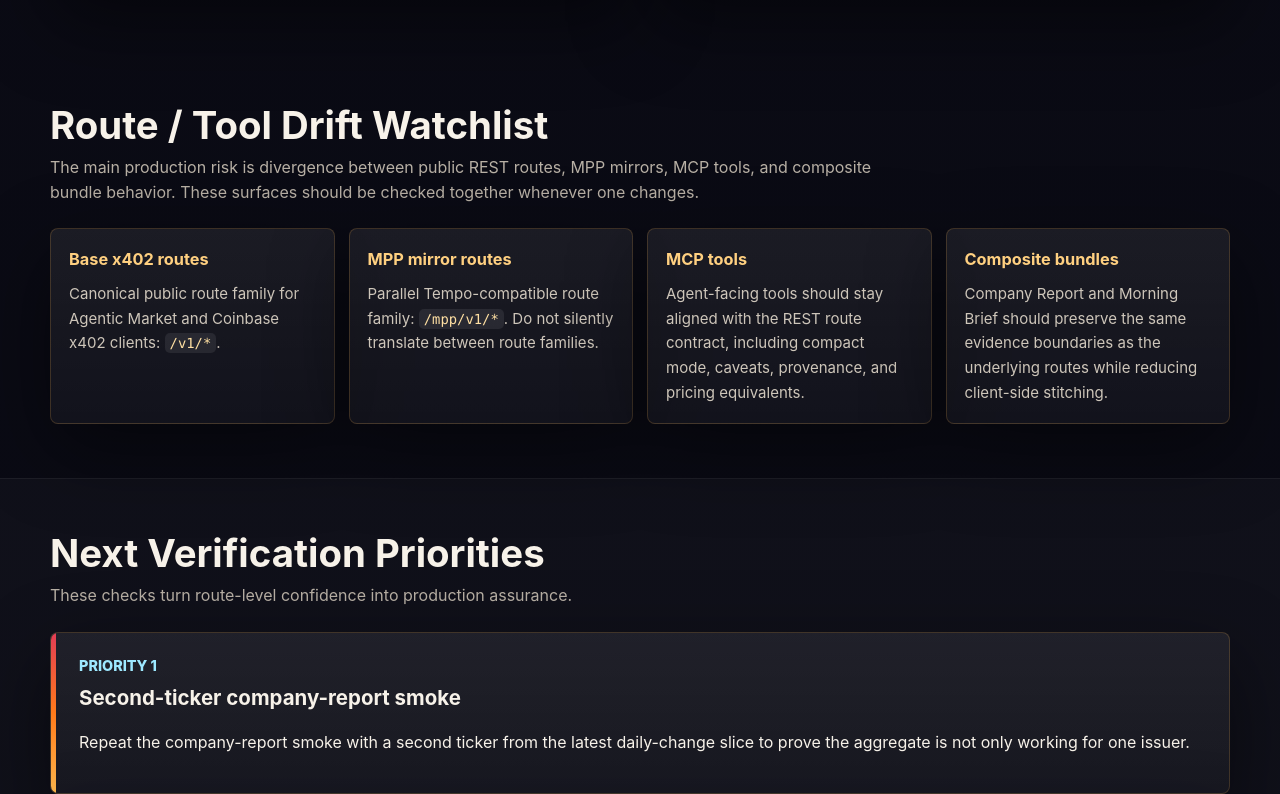
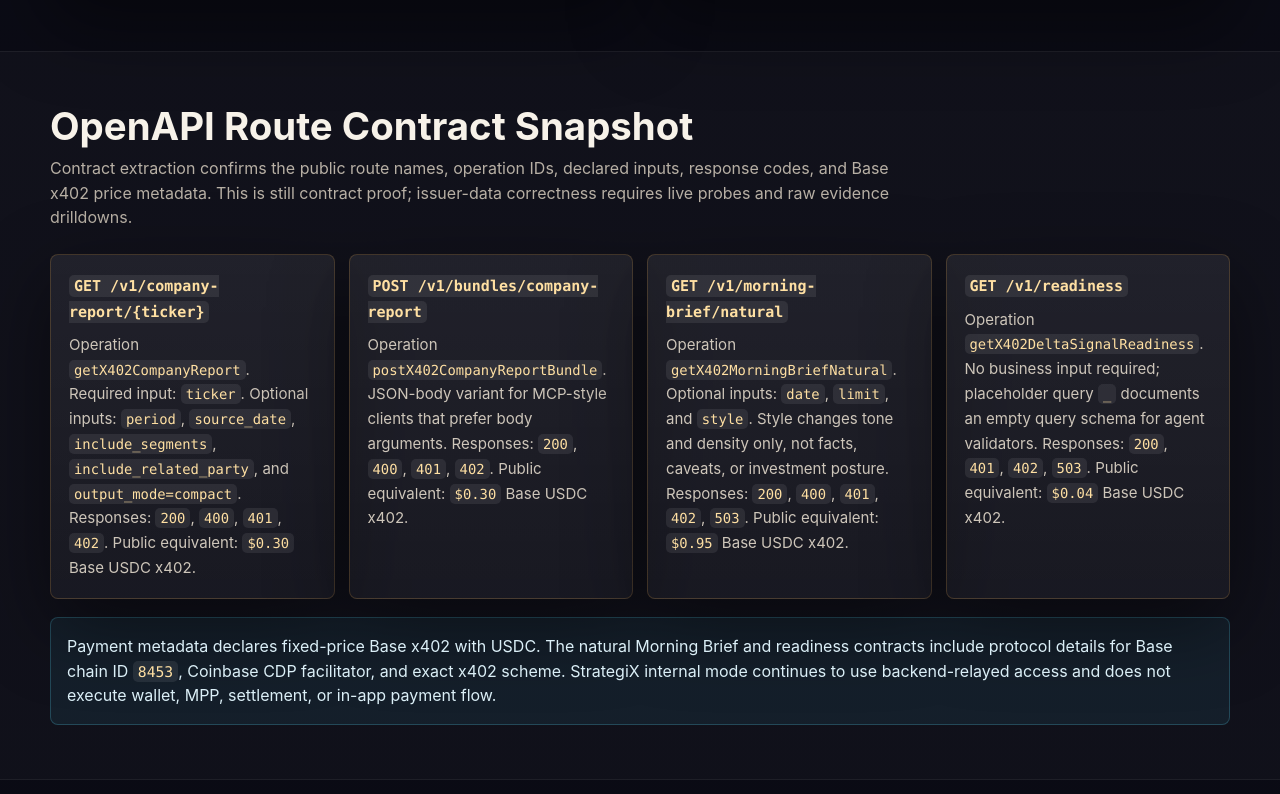
Before and after one commit to aitrailblazer/deltasignal-atlas-codex-plugin, a plain HTML site: page whats-new.html in a window 1280 px wide. Shown: the part 6836-7630 px from the top of the page. Drawn offline with Linux system fonts and the light colour scheme.

Commit message:
Add detailed DeltaSignal route contract snapshot

```diff
--- a/whats-new.html
+++ b/whats-new.html
@@ -703,6 +703,36 @@ Estimated public x402 equivalent for readiness + company report + Morning Brief:
       </div>
     </section>
 
+    <section class="section alt">
+      <div class="wrap">
+        <div class="section-head">
+          <h2>OpenAPI Route Contract Snapshot</h2>
+          <p>Contract extraction confirms the public route names, operation IDs, declared inputs, response codes, and Base x402 price metadata. This is still contract proof; issuer-data correctness requires live probes and raw evidence drilldowns.</p>
+        </div>
+        <div class="grid">
+          <div class="card">
+            <strong><code>GET /v1/company-report/{ticker}</code></strong>
+            <span>Operation <code>getX402CompanyReport</code>. Required input: <code>ticker</code>. Optional inputs: <code>period</code>, <code>source_date</code>, <code>include_segments</code>, <code>include_related_party</code>, and <code>output_mode=compact</code>. Responses: <code>200</code>, <code>400</code>, <code>401</code>, <code>402</code>. Public equivalent: <code>$0.30</code> Base USDC x402.</span>
+          </div>
+          <div class="card">
+            <strong><code>POST /v1/bundles/company-report</code></strong>
+            <span>Operation <code>postX402CompanyReportBundle</code>. JSON-body variant for MCP-style clients that prefer body arguments. Responses: <code>200</code>, <code>400</code>, <code>401</code>, <code>402</code>. Public equivalent: <code>$0.30</code> Base USDC x402.</span>
+          </div>
+          <div class="card">
+            <strong><code>GET /v1/morning-brief/natural</code></strong>
+            <span>Operation <code>getX402MorningBriefNatural</code>. Optional inputs: <code>date</code>, <code>limit</code>, and <code>style</code>. Style changes tone and density only, not facts, caveats, or investment posture. Responses: <code>200</code>, <code>400</code>, <code>401</code>, <code>402</code>, <code>503</code>. Public equivalent: <code>$0.95</code> Base USDC x402.</span>
+          </div>
+          <div class="card">
+            <strong><code>GET /v1/readiness</code></strong>
+            <span>Operation <code>getX402DeltaSignalReadiness</code>. No business input required; placeholder query <code>_</code> documents an empty query schema for agent validators. Responses: <code>200</code>, <code>401</code>, <code>402</code>, <code>503</code>. Public equivalent: <code>$0.04</code> Base USDC x402.</span>
+          </div>
+        </div>
+        <div class="note">
+          Payment metadata declares fixed-price Base x402 with USDC. The natural Morning Brief and readiness contracts include protocol details for Base chain ID <code>8453</code>, Coinbase CDP facilitator, and exact x402 scheme. StrategiX internal mode continues to use backend-relayed access and does not execute wallet, MPP, settlement, or in-app payment flow.
+        </div>
+      </div>
+    </section>
+
     <section class="section">
       <div class="wrap">
         <div class="section-head">
@@ -832,7 +862,8 @@ Estimated public x402 equivalent for readiness + company report + Morning Brief:
         "aitrailblazer-web-intel-mcp git history through e731e69",
         "Live verification snapshot from 2026-05-27 company-report aggregate rollout",
         "Live public OpenAPI/x402 verification from 2026-05-28",
-        "Compact Delta Signal results audit artifacts from 2026-05-28"
+        "Compact Delta Signal results audit artifacts from 2026-05-28",
+        "Detailed OpenAPI route contract extraction from 2026-05-28"
       ],
       "boundary": "Public improvement log. Values are dated verification snapshots, not investment advice or current market recommendations."
     }
```
